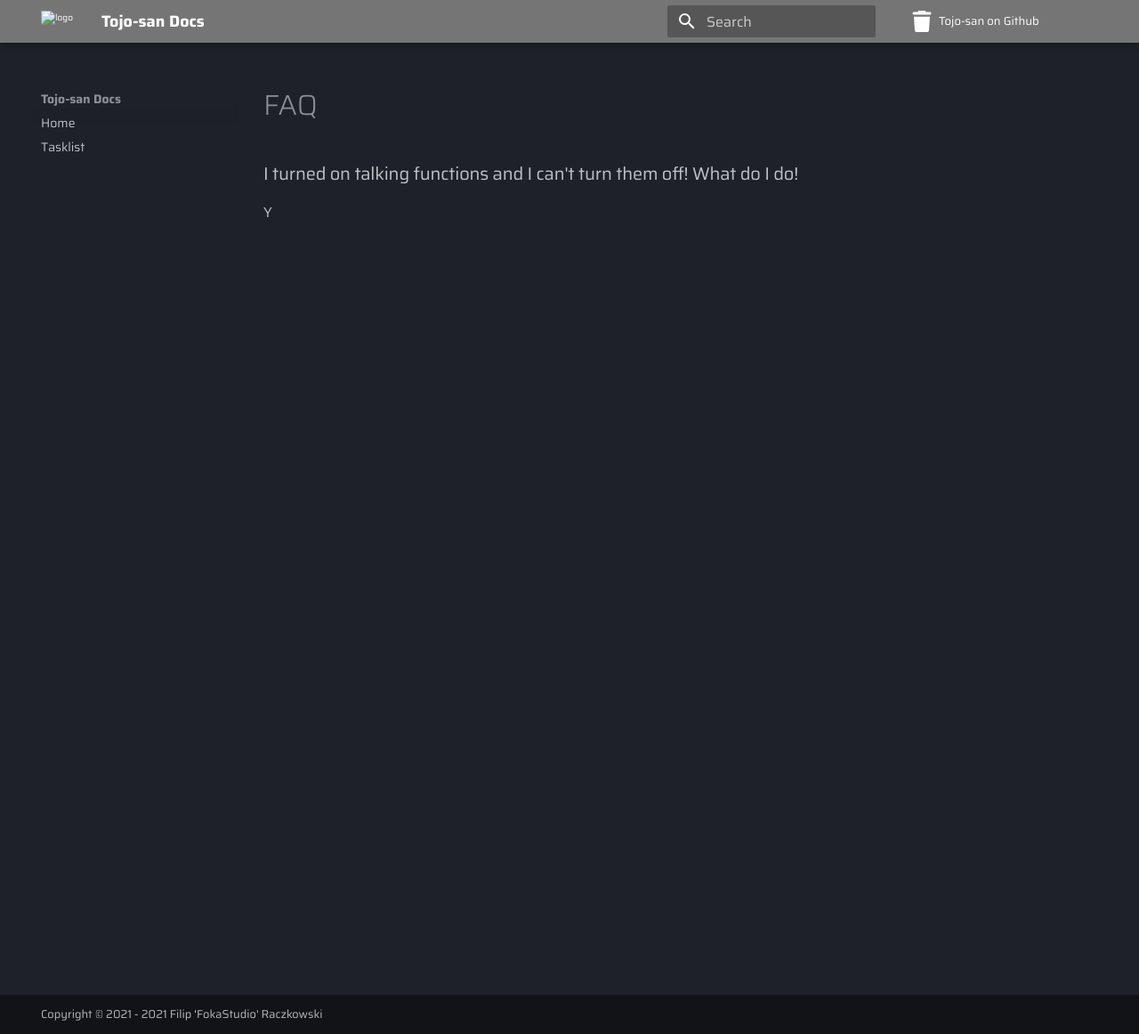
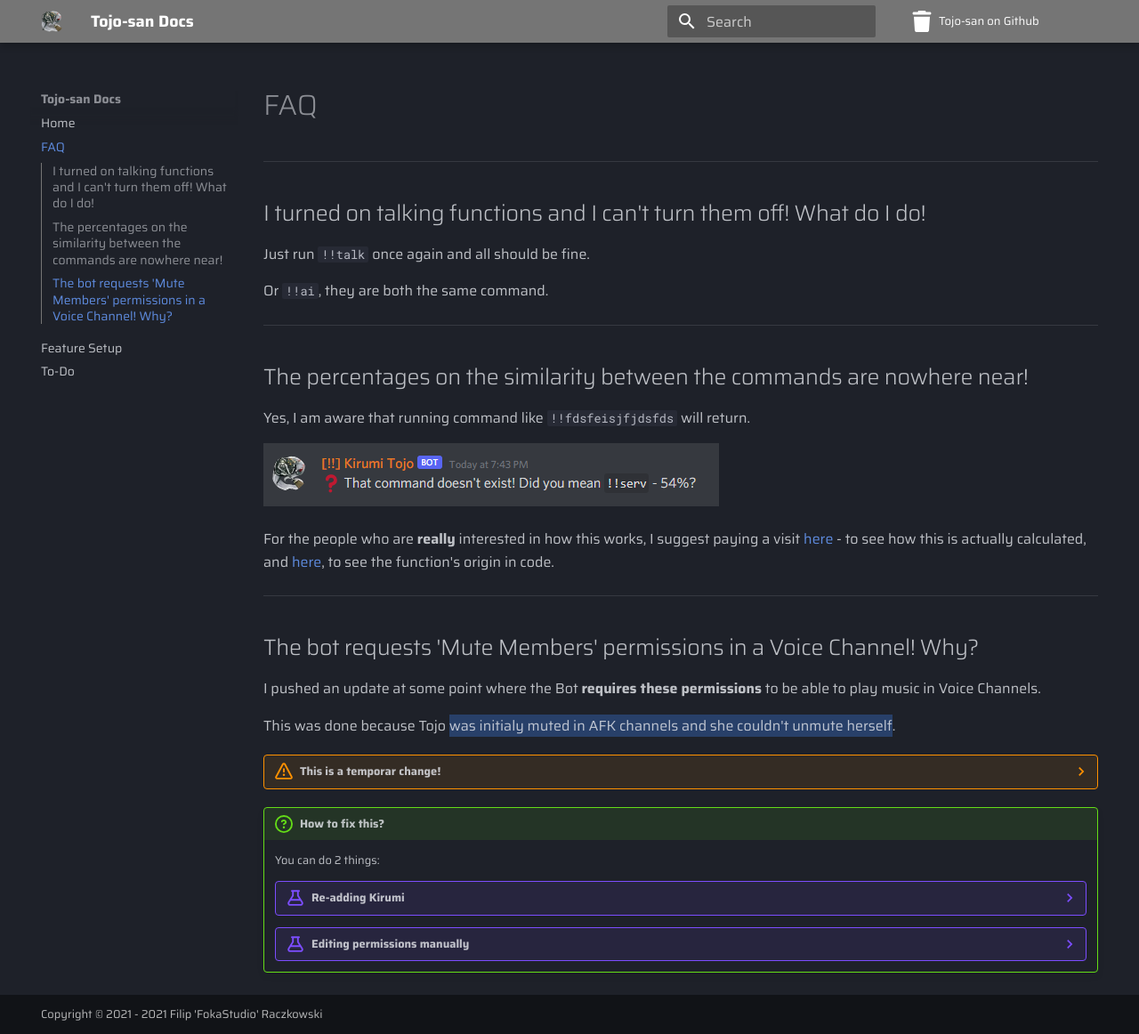
Before and after one commit to FokaStudio/Kirumi-Tojo, an MkDocs documentation site: the page built from docs/faq.md, in a window 1280 px wide and 1162 px high. Shown: the whole window at 89% size. Built offline with MkDocs 1.6.1 and Material for MkDocs 9.7.7, drawn with Linux system fonts in a browser that asks for light colours; emoji names are drawn with the system emoji font; comment, search, counter and statistics services are not loaded.

Commit message:
:sparkles: Docs changes and actual FAQ

```diff
--- a/docs/faq.md
+++ b/docs/faq.md
@@ -1,4 +1,73 @@
 # FAQ
 
-### I turned on talking functions and I can't turn them off! What do I do!
-Y
+<hr>
+
+## I turned on talking functions and I can't turn them off! What do I do!
+
+Just run `!!talk` once again and all should be fine.
+
+Or `!!ai`, they are both the same command.
+
+<hr>
+
+## The percentages on the similarity between the commands are nowhere near!
+
+Yes, I am aware that running command like `!!fdsfeisjfjdsfds` will return.
+
+![*❓ That command doesn't exist! Did you mean !!serv - 54%?*](assets/faq/similarity.png)
+
+For the people who are **really** interested in how this works, I suggest paying a visit [here](https://en.wikipedia.org/wiki/Jaro%E2%80%93Winkler_distance) - to see how this is actually calculated, and [here](../code/18_Similarity.sk), to see the function's origin in code.
+
+<hr>
+
+## The bot requests 'Mute Members' permissions in a Voice Channel! Why?
+
+I pushed an update at some point where the Bot **requires these permissions** to be able to play music in Voice Channels.
+
+This was done because Tojo ==was initialy muted in AFK channels and she couldn't unmute herself==.
+
+???warning "This is a temporar change!"
+    Kirumi will soon distinguish between AFK channels and regular ones, so the permissions are required only there.
+
+!!!question "How to fix this?"
+    You can do 2 things:
+    ???example "Re-adding Kirumi"
+        !!!warning
+            There is no need to remove Kirumi from the server!
+
+            This tutorial shows you how to refresh the permissions for the bot!
+
+        - **Step 1: Head over to the Members List**
+
+            ![Member's List](assets/faq/setup-1-1.png)
+
+        - **Step 2: Locate Kirumi and click onto her to go to their profile**
+
+            ![Kirumi's Profile](assets/faq/setup-1-2.png)
+
+        - **Step 3: Click the big `Add to server` button and re-add her to your server**
+
+            ![OAUTH](assets/faq/setup-1-3.png)
+
+            !!!info ""
+                This causes no data loss, it just refreshes permissions!
+
+                So don't worry, there is no need to reconfigure everything :grin:
+
+    ???example "Editing permissions manually"
+        - **Step 1: Head over to the Roles List**
+
+            ![Member's List](assets/faq/setup-2-1.png)
+
+        - **Step 2: Locate Kirumi's Role and click on it to edit it**
+
+            ![Kirumi's Profile](assets/faq/setup-2-2.png)
+
+        - **Step 3: Allow permission `Mute Members` to Tojo-san**
+
+            ![OAUTH](assets/faq/setup-2-3.png)
+
+            !!!danger "Beware the non-epic fail!"
+                This can sometimes fail to work if your channels don't inherit role permissions! *(e.g. `Role A` can talk in **#general**, but not in **#general-no-a**)*
+
+                If that is the case, you have to configure those permissions in the channel's configuration as well.
--- a/mkdocs.yml
+++ b/mkdocs.yml
@@ -5,7 +5,10 @@ site_description: >-
   Documentation and Website for Kirumi Tojo Discord bot
 nav:
     - Home: index.md
-    - Tasklist: tasklist.md
+#    - Permissions: permissions.md
+    - FAQ: faq.md
+    - Feature Setup: setup.md
+    - To-Do: tasklist.md
 
 extra:
   social:
@@ -29,6 +32,7 @@ markdown_extensions:
   - md_in_html
   - meta
   - abbr
+  - tables
   - pymdownx.details
   - pymdownx.superfences
   - pymdownx.critic
@@ -91,8 +95,8 @@ theme:
     primary: grey
     accent: blue
 
-  favicon: docs/assets/icon.png
-  logo: docs/assets/icon.png
+  favicon: assets/icon.png
+  logo: assets/icon.png
 
   icon:
     repo: fontawesome/solid/trash
```
Also changed, not shown: docs/index.md (+18 -2 lines), docs/setup.md (added, +15 -0 lines), docs/tasklist.md (added, +55 -0 lines), docs/assets/faq/setup-1-1.png (added), docs/assets/faq/setup-1-2.png (added), docs/assets/faq/setup-1-3.png (added), docs/assets/faq/setup-2-1.png (added), docs/assets/faq/setup-2-2.png (added), docs/assets/faq/setup-2-3.png (added), docs/assets/faq/similarity.png (added), docs/assets/setup/1-1.png (added), docs/permissions.md (added).
